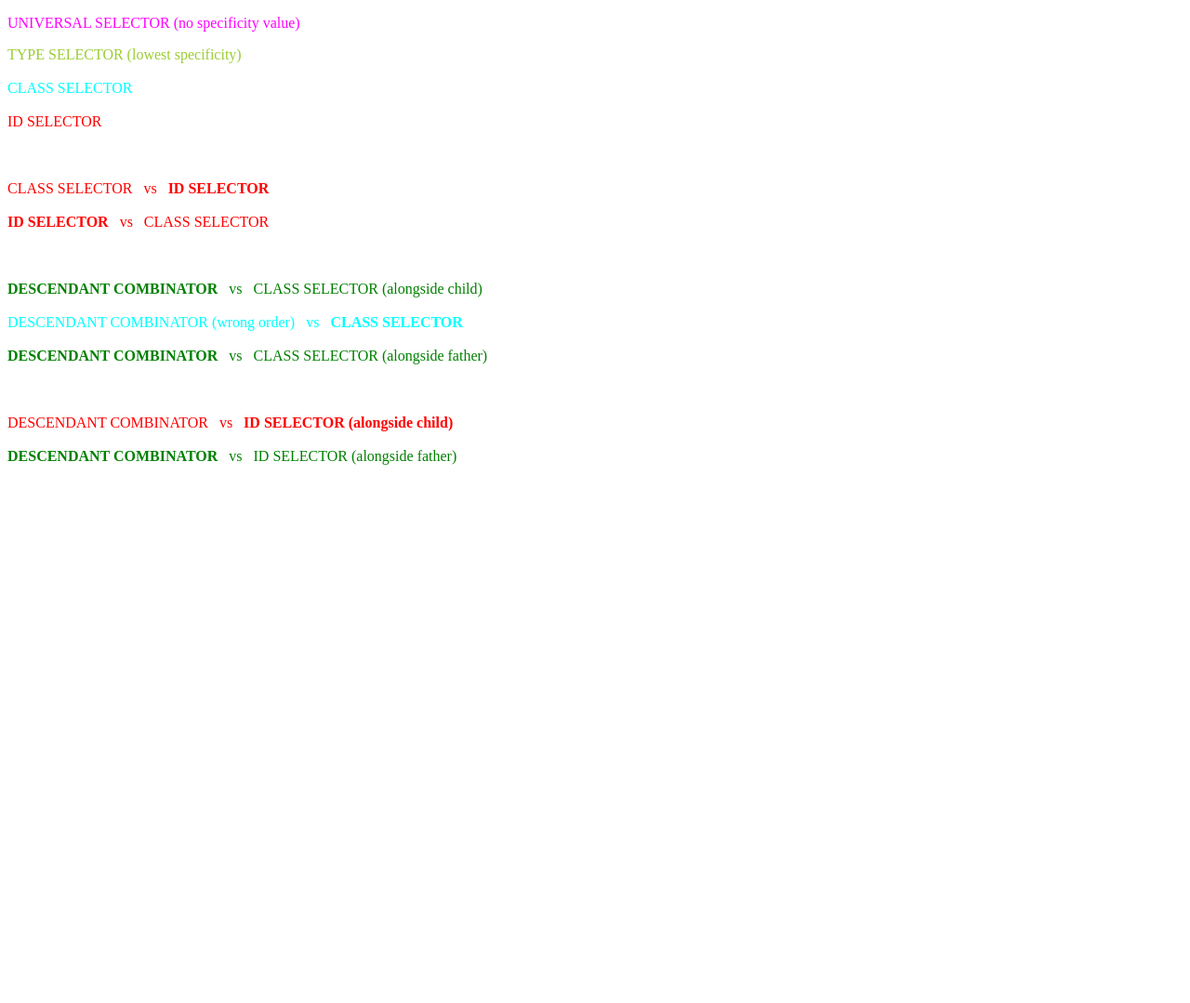
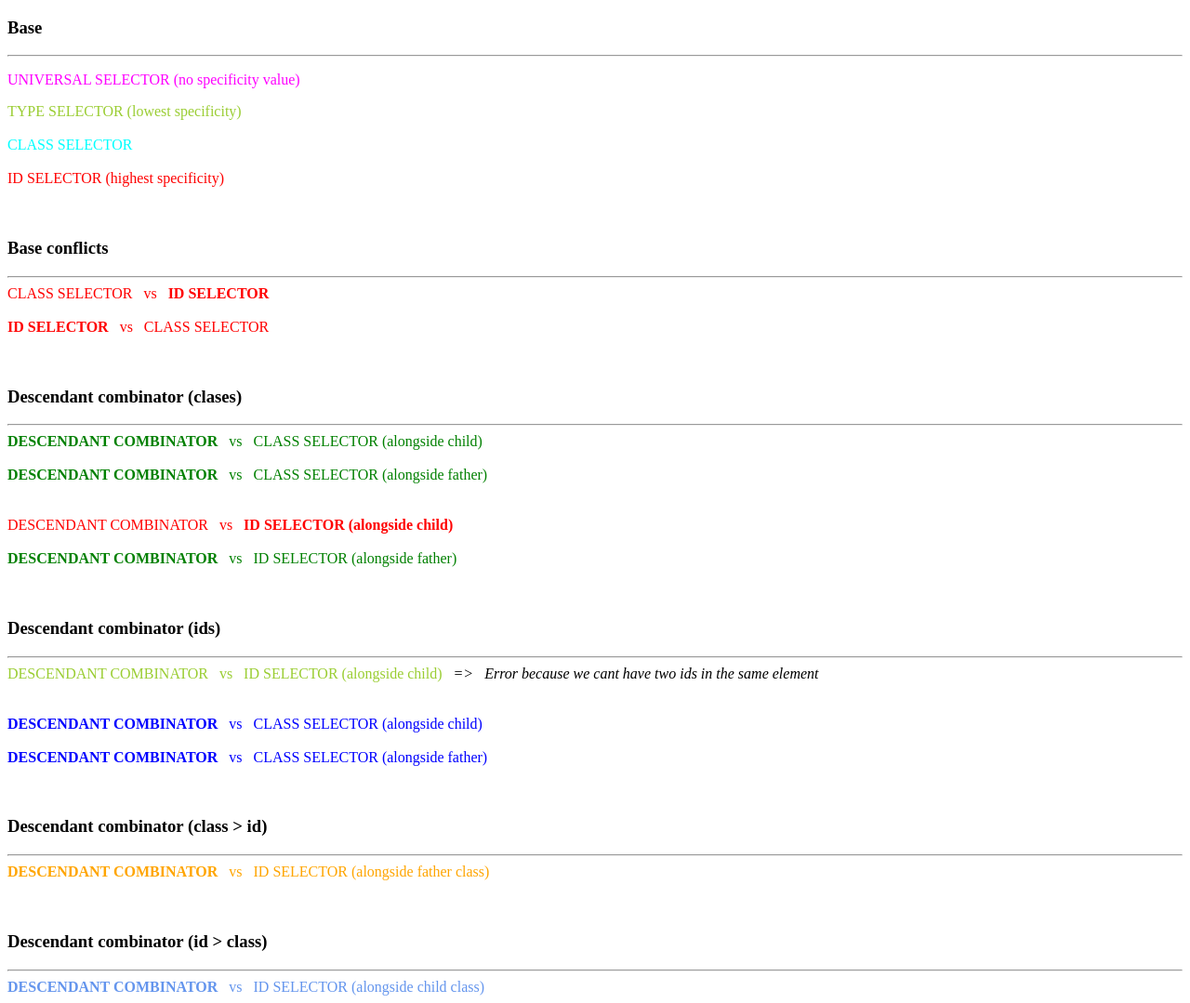
Before and after one commit to Fenikkel/cheat-sheet-web, a plain HTML site: page css/specificity/specificity.html in a window 1280 px wide. Shown: the whole page at 93% size. Before the commit the page ends 800 px from the top, so only its background shows below. Drawn offline with Linux system fonts and the light colour scheme.

Commit message:
feat: chaining selector example improved

```diff
--- a/css/specificity/specificity.css
+++ b/css/specificity/specificity.css
@@ -20,7 +20,22 @@ div {
     color: red;
 }
 
-/* Descendant combinator */
+/* Descendant combinator (classes) */
 .class-father .class-child {
     color: green;
 }
+
+/* Descendant combinator (ids) */
+#unique-id-father #unique-id-child {
+    color: blue;
+}
+
+/* Descendant combinator (class > id) */
+.class-father-two #unique-id-child-two {
+    color: orange;
+}
+
+#unique-id-father-two .class-child-two
+{
+    color: cornflowerblue;
+}
--- a/css/specificity/specificity.html
+++ b/css/specificity/specificity.html
@@ -8,6 +8,9 @@
     <link rel="stylesheet" href="./specificity.css">
 </head>
 <body>
+
+    <h3 style="color: black;">Base</h3>
+    <hr>
 
     <p>
         UNIVERSAL SELECTOR (no specificity value)
@@ -26,12 +29,15 @@
     <br>
 
     <div id="unique-id">
-        ID SELECTOR
+        ID SELECTOR (highest specificity)
     </div>
 
     <br>
     <br>
-    <br>
+
+    <h3 style="color: black;">Base conflicts</h3>
+    <hr>
+
 
     <div class="class-id" id="unique-id">
         CLASS SELECTOR &nbsp; vs &nbsp; <b class="class-id" id="unique-id">ID SELECTOR</b>
@@ -45,19 +51,13 @@
 
     <br>
     <br>
-    <br>
+
+    <h3 style="color: black;">Descendant combinator (clases)</h3>
+    <hr>
 
     <div class="class-father">
         <div class="class-child class-id">
             <b class="class-father class-child">DESCENDANT COMBINATOR</b> &nbsp; vs &nbsp; CLASS SELECTOR (alongside child)
-        </div>
-    </div>
-
-    <br>
-
-    <div class="class-child">
-        <div class="class-father class-id">
-            DESCENDANT COMBINATOR (wrong order) &nbsp; vs &nbsp; <b class="class-id">CLASS SELECTOR</b>
         </div>
     </div>
 
@@ -69,7 +69,6 @@
         </div>
     </div>
 
-    <br>
     <br>
     <br>
 
@@ -88,5 +87,59 @@
     </div>
 
     <br>
+    <br>
+
+    <h3 style="color: black;">Descendant combinator (ids)</h3>
+    <hr>
+
+
+    <div id="unique-id-father">
+        <div id="unique-id-child unique-id">
+            DESCENDANT COMBINATOR &nbsp; vs &nbsp; ID SELECTOR (alongside child) <em style="color: black;"> &nbsp; => &nbsp; Error because we cant have two ids in the same element </em>
+        </div>
+    </div>
+
+    <br>
+    <br>
+
+    <div id="unique-id-father">
+        <div id="unique-id-child" class="class-id">
+            <b style="color: blue;">DESCENDANT COMBINATOR</b> &nbsp; vs &nbsp; CLASS SELECTOR (alongside child)
+        </div>
+    </div>
+
+    <br>
+
+    <div id="unique-id-father" class="class-id">
+        <div id="unique-id-child">
+            <b style="color: blue;">DESCENDANT COMBINATOR</b> &nbsp; vs &nbsp; CLASS SELECTOR (alongside father)
+        </div>
+    </div>
+
+    <br>
+    <br>
+
+    <h3 style="color: black;">Descendant combinator (class > id)</h3>
+    <hr>
+
+    <div class="class-father-two" id="unique-id">
+        <div id="unique-id-child-two">
+            <b id="unique-id-child-two">DESCENDANT COMBINATOR</b> &nbsp; vs &nbsp; ID SELECTOR (alongside father class)
+        </div>
+    </div>
+
+    <br>
+    <br>
+
+    <h3 style="color: black;">Descendant combinator (id > class)</h3>
+    <hr>
+
+    <div id="unique-id-father-two" >
+        <div class="class-child-two" id="unique-id">
+            <b class="class-child-two">DESCENDANT COMBINATOR</b> &nbsp; vs &nbsp; ID SELECTOR (alongside child class)
+        </div>
+    </div>
+
+
 </body>
 </html>
```
Also changed, not shown: css/selectors/selectors.css (+13 -1 lines), css/selectors/selectors.html (+17 -2 lines).
